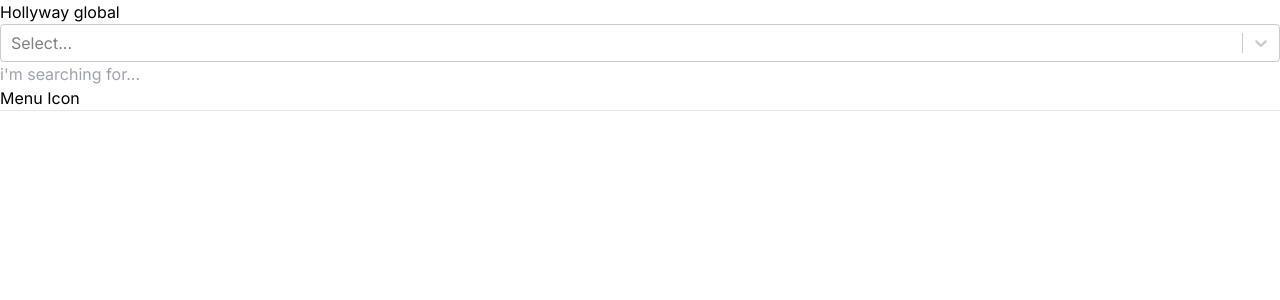
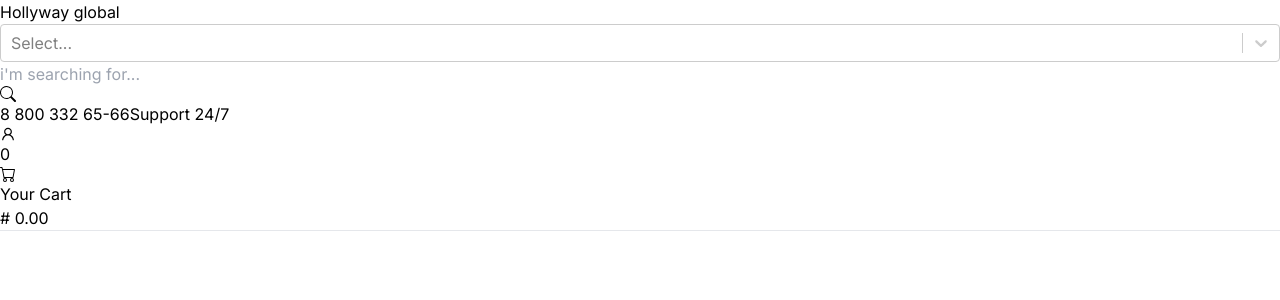
Before and after one commit to Ilesanmi-Erioluwa-Victor/hollyway_front, a Next.js app: page / in a window 1280 px wide. Shown: the top 300 px of the page. Built offline with nearby package versions, Linux system fonts and the light colour scheme.

Commit message:
working on header

```diff
--- a/src/components/Header.tsx
+++ b/src/components/Header.tsx
@@ -1,7 +1,7 @@
 'use client';
 
 import Select from 'react-select';
-import { BsHeart, BsCart } from 'react-icons/bs';
+import { BsHeart, BsCart, BsSearch } from 'react-icons/bs';
 import { AiOutlineUser } from 'react-icons/ai';
 
 const Header = () => {
@@ -25,8 +25,30 @@ const Header = () => {
             placeholder="i'm searching for..."
             className='w-full '
           />
+          <span>
+            <BsSearch />
+          </span>
         </div>
-        <div>Menu Icon</div>
+
+        <div>
+          <p>
+            <span>8 800 332 65-66</span>
+            <span>Support 24/7</span>
+          </p>
+          <p>
+            <AiOutlineUser />
+          </p>
+          <section>
+            <span>
+              <span>{0}</span>
+              <BsCart />
+            </span>
+            <div>
+              <p>Your Cart</p>
+              <h2># 0.00</h2>
+            </div>
+          </section>
+        </div>
       </main>
       <hr />
     </nav>
```
